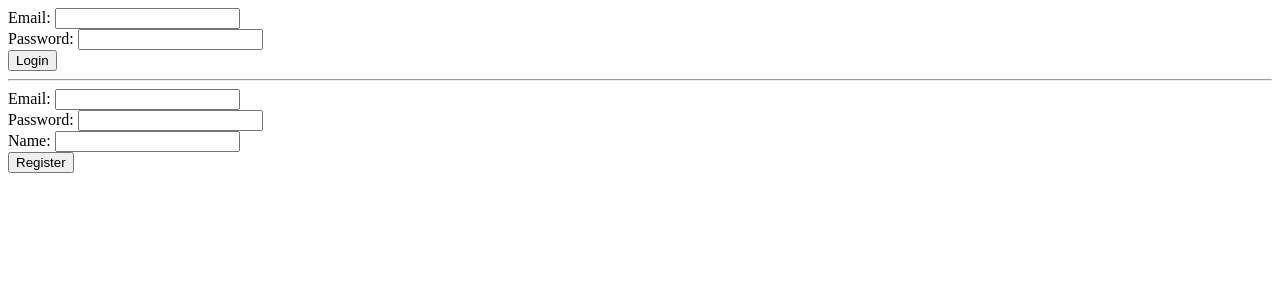
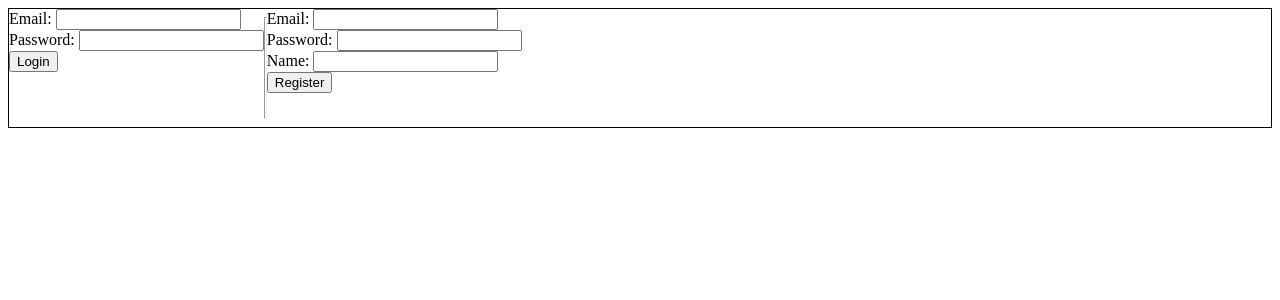
Before and after one commit to Debasree-3031999/Ideotic_Assignment, a React (Vite) app in the folder frontend/Ideotic_Assignment/: page / in a window 1280 px wide. Shown: the top 300 px of the page. Built offline with nearby package versions, Linux system fonts and the light colour scheme.

Commit message:
added css

```diff
--- /dev/null
+++ b/frontend/Ideotic_Assignment/src/components/Login.module.css
@@ -0,0 +1,4 @@
+.cont{
+    border: 1px solid black;
+    display: flex;
+}
--- a/frontend/Ideotic_Assignment/src/components/LoginDet.jsx
+++ b/frontend/Ideotic_Assignment/src/components/LoginDet.jsx
@@ -1,6 +1,7 @@
 import axios from 'axios'
 import React from 'react'
 import { Link } from 'react-router-dom';
+import LoginCSS from './Login.module.css'
 
 export default function LoginDet() {
     let ifLogged = JSON.parse(localStorage.getItem("ifLogged")) || false;
@@ -56,14 +57,14 @@ export default function LoginDet() {
     }
     return (
         <div>
-            <div id="cont">{
-                !ifLogged ? <div><form onSubmit={login}>
+            <div className={LoginCSS.cont} id="cont">{
+                !ifLogged ? <div style={{display:"flex", justifyContent:"space-between"}}><form onSubmit={login}>
                     Email: <input type="email" name="Email" id="email" /><br />
                     Password: <input type="password" name="password" id="pwd" /><br />
                     <input type="submit" value="Login" />
                 </form>
 
-                    <hr />
+                    <hr style={{width:"1px",height:"100px"}}/>
 
                     <form onSubmit={reg}>
                         Email: <input type="email" id='regEmail' /><br />
```
Also changed, not shown: frontend/Ideotic_Assignment/src/components/ListDogs.module.css (added).
